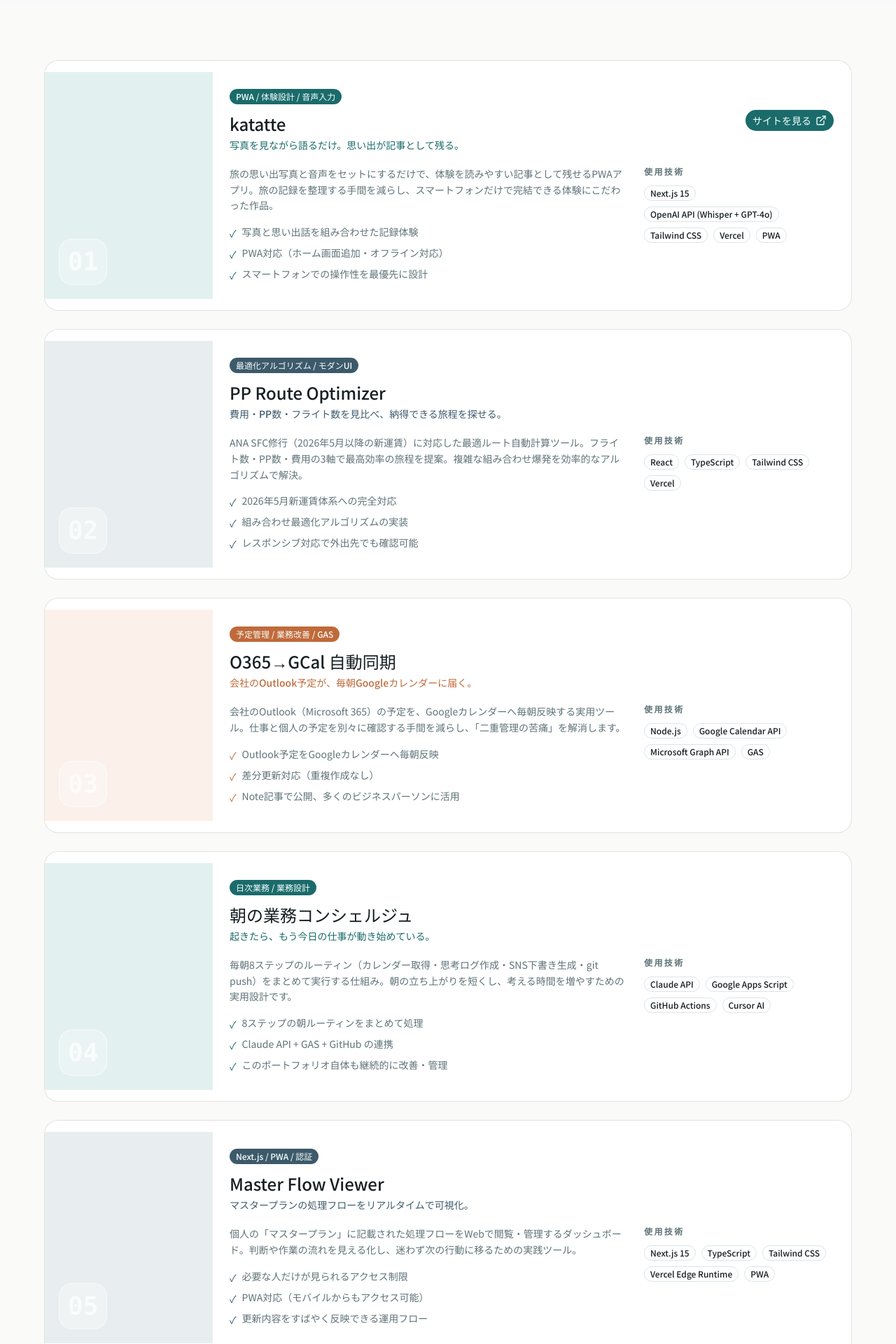
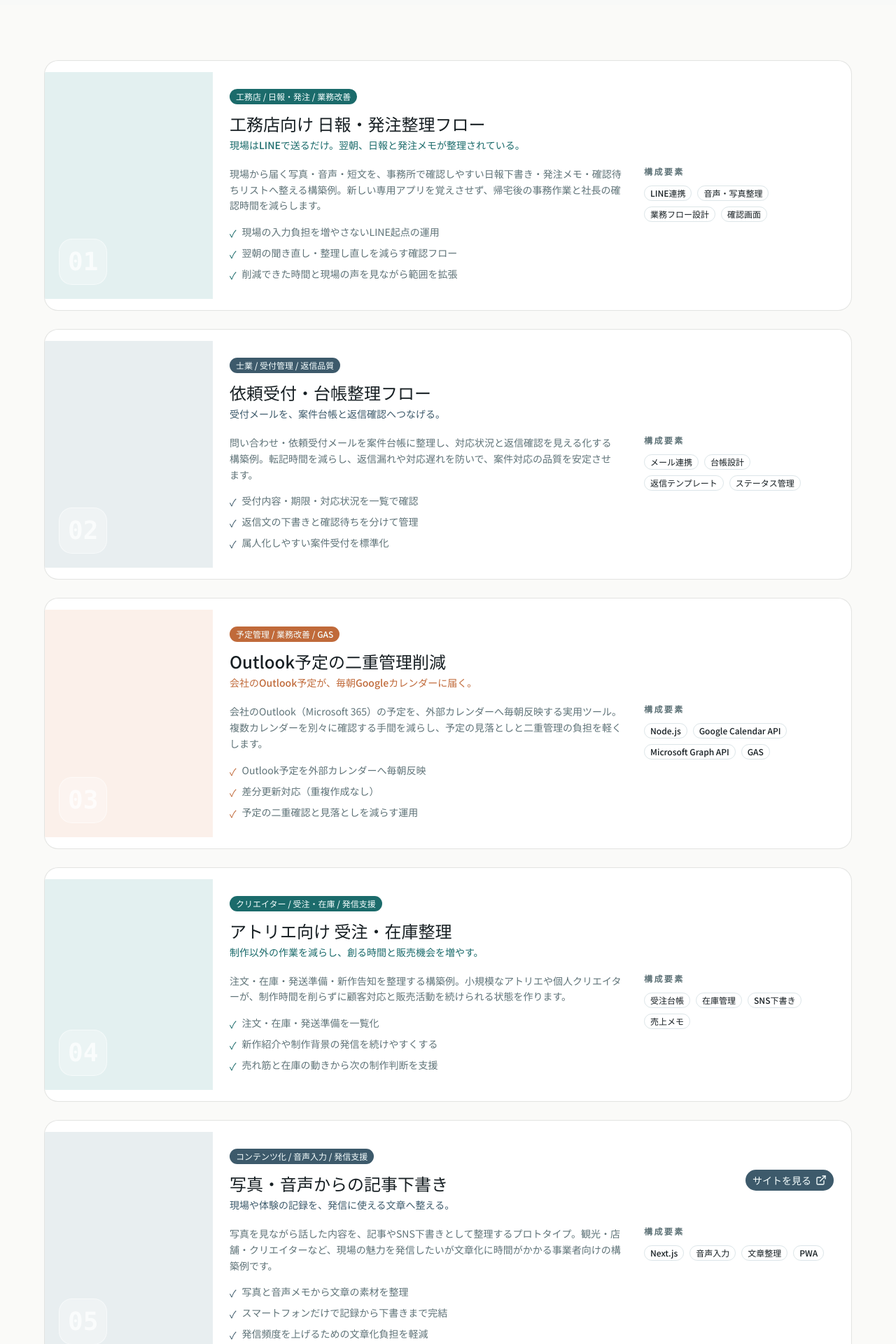
Before and after one commit to bgm-works/bgm-site, a Next.js app: page /works in a window 1280 px wide. Shown: the part 380-2300 px from the top of the page at 70% size. Built offline with nearby package versions, Linux system fonts and the light colour scheme.

Commit message:
fix: 実績欄を顧客向け構築例に整理

```diff
--- a/src/app/page.tsx
+++ b/src/app/page.tsx
@@ -49,9 +49,9 @@ const flow = [
 ];
 
 const works = [
-  { tag: "PWA / 体験設計", title: "katatte", desc: "写真と言葉から思い出を記事として残す、記録体験重視のプロダクト。" },
-  { tag: "最適化 / Web", title: "PP Route Optimizer", desc: "複雑な条件でも最適な移動ルートを高速計算する業務支援ツール。" },
-  { tag: "業務設計 / 運用", title: "朝の業務コンシェルジュ", desc: "日次オペレーションを整え、朝の立ち上がり時間を短くする仕組み。" },
+  { tag: "工務店 / 日報・発注", title: "日報・発注整理フロー", desc: "現場から届く写真・音声を、翌朝の確認しやすい日報下書きと発注メモへ整えます。" },
+  { tag: "士業 / 受付管理", title: "依頼受付・台帳整理", desc: "受付メールを案件台帳と返信確認につなげ、転記時間と返信漏れを減らします。" },
+  { tag: "クリエイター / 受注・在庫", title: "アトリエ業務整理", desc: "注文・在庫・発送準備・発信を整理し、制作時間と販売機会を増やします。" },
 ];
 
 export default function HomePage() {
@@ -238,8 +238,8 @@ export default function HomePage() {
           <Reveal>
             <SectionHeader
               label="WORKS"
-              title="実績"
-              subtitle="プロジェクトをテキストだけでなくビジュアル付きカードで紹介します。"
+              title="実績・構築例"
+              subtitle="個人用途の制作物ではなく、お客様の時間削減・確認漏れ削減・売上機会に近い改善例を紹介します。"
               className="mb-12"
             />
           </Reveal>
--- a/src/app/services/development/page.tsx
+++ b/src/app/services/development/page.tsx
@@ -22,39 +22,39 @@ const skills = [
 
 const works = [
   {
-    name: "katatte",
-    tag: "PWA / 体験設計",
-    desc: "写真を見ながら話すだけで、旅行体験を記事として残せるプロダクト。思い出を整理する手間を減らします。",
-    url: "https://katatte.vercel.app",
-    tech: ["Next.js", "OpenAI API", "PWA"],
+    name: "工務店向け 日報・発注整理",
+    tag: "工務店 / 業務改善",
+    desc: "現場から届く写真・音声を、翌朝の確認しやすい日報下書きと発注メモへ整える構築例。",
+    url: "#",
+    tech: ["LINE連携", "音声・写真整理", "確認画面"],
   },
   {
-    name: "PP Route Optimizer",
-    tag: "最適化アルゴリズム",
-    desc: "ANA SFC修行の最高効率ルート自動計算。2026年5月新運賃体系に対応。月間数千件のアクセス。",
+    name: "依頼受付・台帳整理",
+    tag: "士業 / 受付管理",
+    desc: "受付メールを案件台帳と返信確認につなげ、転記時間・返信漏れ・対応遅れを減らす構築例。",
     url: "#",
-    tech: ["React", "TypeScript", "Vercel"],
+    tech: ["メール連携", "台帳設計", "ステータス管理"],
   },
   {
-    name: "O365→GCal自動同期",
+    name: "Outlook予定の二重管理削減",
     tag: "予定管理 / 業務改善",
     desc: "会社のOutlook予定を毎朝Googleカレンダーへ反映。二重確認を減らし、予定の見落としを防ぎます。",
     url: "#",
     tech: ["Node.js", "Google API", "GAS"],
   },
   {
-    name: "AIコンシェルジュ",
-    tag: "日次業務の仕組み化",
-    desc: "朝の定型業務をまとめて処理し、1日の開始前に予定・発信・記録の準備が整う状態を作ります。",
+    name: "アトリエ向け 受注・在庫整理",
+    tag: "クリエイター / 受注・在庫",
+    desc: "注文・在庫・発送準備・新作告知を整理し、制作時間と販売機会を増やす構築例。",
     url: "#",
-    tech: ["Claude API", "GAS", "GitHub"],
+    tech: ["受注台帳", "在庫管理", "SNS下書き"],
   },
   {
-    name: "Master Flow Viewer",
-    tag: "Next.js / PWA",
-    desc: "マスタープランの処理フローをリアルタイム可視化。Edge Basic認証+PWA+Vercel自動デプロイ。",
-    url: "#",
-    tech: ["Next.js", "Vercel", "PWA"],
+    name: "写真・音声からの記事下書き",
+    tag: "発信支援 / 体験整理",
+    desc: "写真を見ながら話した内容を、記事やSNS下書きとして整理。文章化の時間を減らす構築例。",
+    url: "https://katatte.vercel.app",
+    tech: ["Next.js", "音声入力", "PWA"],
   },
 ];
 
@@ -160,7 +160,7 @@ export default function DevelopmentPage() {
       {/* Works */}
       <section className="py-20">
         <div className="container-wide">
-          <SectionHeader label="WORKS" title="実績" align="center" className="mb-10" />
+          <SectionHeader label="WORKS" title="実績・構築例" align="center" className="mb-10" />
           <div className="grid grid-cols-1 gap-6 md:grid-cols-2 lg:grid-cols-3">
             {works.map((w) => (
               <Reveal key={w.name}>
--- a/src/app/works/page.tsx
+++ b/src/app/works/page.tsx
@@ -8,45 +8,45 @@ import { SectionHeader } from "@/components/shared/section-header";
 import { Reveal } from "@/components/shared/reveal";
 
 export const metadata: Metadata = {
-  title: "実績・ポートフォリオ",
+  title: "実績・構築例",
   description:
-    "BGM の実績・ポートフォリオ。体験整理、移動計画、予定管理、日次業務の仕組み化など、実際に稼働するプロダクト5作品を紹介。",
+    "BGM の実績・構築例。工務店の日報・発注整理、依頼受付の台帳化、アトリエの受注・在庫整理など、事業の時間と品質に効く仕組みを紹介。",
 };
 
 const works = [
   {
-    id: "katatte",
+    id: "construction-report-flow",
     number: "01",
-    name: "katatte",
-    tagline: "写真を見ながら語るだけ。思い出が記事として残る。",
-    tag: "PWA / 体験設計 / 音声入力",
+    name: "工務店向け 日報・発注整理フロー",
+    tagline: "現場はLINEで送るだけ。翌朝、日報と発注メモが整理されている。",
+    tag: "工務店 / 日報・発注 / 業務改善",
     description:
-      "旅の思い出写真と音声をセットにするだけで、体験を読みやすい記事として残せるPWAアプリ。旅の記録を整理する手間を減らし、スマートフォンだけで完結できる体験にこだわった作品。",
+      "現場から届く写真・音声・短文を、事務所で確認しやすい日報下書き・発注メモ・確認待ちリストへ整える構築例。新しい専用アプリを覚えさせず、帰宅後の事務作業と社長の確認時間を減らします。",
     points: [
-      "写真と思い出話を組み合わせた記録体験",
-      "PWA対応（ホーム画面追加・オフライン対応）",
-      "スマートフォンでの操作性を最優先に設計",
+      "現場の入力負担を増やさないLINE起点の運用",
+      "翌朝の聞き直し・整理し直しを減らす確認フロー",
+      "削減できた時間と現場の声を見ながら範囲を拡張",
     ],
-    tech: ["Next.js 15", "OpenAI API (Whisper + GPT-4o)", "Tailwind CSS", "Vercel", "PWA"],
-    url: "https://katatte.vercel.app",
-    available: true,
+    tech: ["LINE連携", "音声・写真整理", "業務フロー設計", "確認画面"],
+    url: "#",
+    available: false,
     color: "#E3F0F0",
     accentColor: "#1B6B6B",
   },
   {
-    id: "pp-route-optimizer",
+    id: "request-ledger-flow",
     number: "02",
-    name: "PP Route Optimizer",
-    tagline: "費用・PP数・フライト数を見比べ、納得できる旅程を探せる。",
-    tag: "最適化アルゴリズム / モダンUI",
+    name: "依頼受付・台帳整理フロー",
+    tagline: "受付メールを、案件台帳と返信確認へつなげる。",
+    tag: "士業 / 受付管理 / 返信品質",
     description:
-      "ANA SFC修行（2026年5月以降の新運賃）に対応した最適ルート自動計算ツール。フライト数・PP数・費用の3軸で最高効率の旅程を提案。複雑な組み合わせ爆発を効率的なアルゴリズムで解決。",
+      "問い合わせ・依頼受付メールを案件台帳に整理し、対応状況と返信確認を見える化する構築例。転記時間を減らし、返信漏れや対応遅れを防いで、案件対応の品質を安定させます。",
     points: [
-      "2026年5月新運賃体系への完全対応",
-      "組み合わせ最適化アルゴリズムの実装",
-      "レスポンシブ対応で外出先でも確認可能",
+      "受付内容・期限・対応状況を一覧で確認",
+      "返信文の下書きと確認待ちを分けて管理",
+      "属人化しやすい案件受付を標準化",
     ],
-    tech: ["React", "TypeScript", "Tailwind CSS", "Vercel"],
+    tech: ["メール連携", "台帳設計", "返信テンプレート", "ステータス管理"],
     url: "#",
     available: false,
     color: "#E8EEF0",
@@ -55,15 +55,15 @@ const works = [
   {
     id: "o365-gcal-sync",
     number: "03",
-    name: "O365→GCal 自動同期",
+    name: "Outlook予定の二重管理削減",
     tagline: "会社のOutlook予定が、毎朝Googleカレンダーに届く。",
     tag: "予定管理 / 業務改善 / GAS",
     description:
-      "会社のOutlook（Microsoft 365）の予定を、Googleカレンダーへ毎朝反映する実用ツール。仕事と個人の予定を別々に確認する手間を減らし、「二重管理の苦痛」を解消します。",
+      "会社のOutlook（Microsoft 365）の予定を、外部カレンダーへ毎朝反映する実用ツール。複数カレンダーを別々に確認する手間を減らし、予定の見落としと二重管理の負担を軽くします。",
     points: [
-      "Outlook予定をGoogleカレンダーへ毎朝反映",
+      "Outlook予定を外部カレンダーへ毎朝反映",
       "差分更新対応（重複作成なし）",
-      "Note記事で公開、多くのビジネスパーソンに活用",
+      "予定の二重確認と見落としを減らす運用",
     ],
     tech: ["Node.js", "Google Calendar API", "Microsoft Graph API", "GAS"],
     url: "#",
@@ -72,40 +72,40 @@ const works = [
     accentColor: "#C06A3A",
   },
   {
-    id: "ai-concierge",
+    id: "atelier-backoffice-flow",
     number: "04",
-    name: "朝の業務コンシェルジュ",
-    tagline: "起きたら、もう今日の仕事が動き始めている。",
-    tag: "日次業務 / 業務設計",
+    name: "アトリエ向け 受注・在庫整理",
+    tagline: "制作以外の作業を減らし、創る時間と販売機会を増やす。",
+    tag: "クリエイター / 受注・在庫 / 発信支援",
     description:
-      "毎朝8ステップのルーティン（カレンダー取得・思考ログ作成・SNS下書き生成・git push）をまとめて実行する仕組み。朝の立ち上がりを短くし、考える時間を増やすための実用設計です。",
+      "注文・在庫・発送準備・新作告知を整理する構築例。小規模なアトリエや個人クリエイターが、制作時間を削らずに顧客対応と販売活動を続けられる状態を作ります。",
     points: [
-      "8ステップの朝ルーティンをまとめて処理",
-      "Claude API + GAS + GitHub の連携",
-      "このポートフォリオ自体も継続的に改善・管理",
+      "注文・在庫・発送準備を一覧化",
+      "新作紹介や制作背景の発信を続けやすくする",
+      "売れ筋と在庫の動きから次の制作判断を支援",
     ],
-    tech: ["Claude API", "Google Apps Script", "GitHub Actions", "Cursor AI"],
+    tech: ["受注台帳", "在庫管理", "SNS下書き", "売上メモ"],
     url: "#",
     available: false,
     color: "#E3F0F0",
     accentColor: "#1B6B6B",
   },
   {
-    id: "master-flow-viewer",
+    id: "content-draft-flow",
     number: "05",
-    name: "Master Flow Viewer",
-    tagline: "マスタープランの処理フローをリアルタイムで可視化。",
-    tag: "Next.js / PWA / 認証",
+    name: "写真・音声からの記事下書き",
+    tagline: "現場や体験の記録を、発信に使える文章へ整える。",
+    tag: "コンテンツ化 / 音声入力 / 発信支援",
     description:
-      "個人の「マスタープラン」に記載された処理フローをWebで閲覧・管理するダッシュボード。判断や作業の流れを見える化し、迷わず次の行動に移るための実践ツール。",
+      "写真を見ながら話した内容を、記事やSNS下書きとして整理するプロトタイプ。観光・店舗・クリエイターなど、現場の魅力を発信したいが文章化に時間がかかる事業者向けの構築例です。",
     points: [
-      "必要な人だけが見られるアクセス制限",
-      "PWA対応（モバイルからもアクセス可能）",
-      "更新内容をすばやく反映できる運用フロー",
+      "写真と音声メモから文章の素材を整理",
+      "スマートフォンだけで記録から下書きまで完結",
+      "発信頻度を上げるための文章化負担を軽減",
     ],
-    tech: ["Next.js 15", "TypeScript", "Tailwind CSS", "Vercel Edge Runtime", "PWA"],
-    url: "#",
-    available: false,
+    tech: ["Next.js", "音声入力", "文章整理", "PWA"],
+    url: "https://katatte.vercel.app",
+    available: true,
     color: "#E8EEF0",
     accentColor: "#3D5A6B",
   },
@@ -118,8 +118,8 @@ export default function WorksPage() {
         <div className="container-narrow">
           <SectionHeader
             label="WORKS"
-            title="実績・ポートフォリオ"
-            subtitle="実際に動いているプロダクトを5つ紹介します。技術そのものではなく、時間削減・判断のしやすさ・使いやすさにつながる形を重視しています。"
+            title="実績・構築例"
+            subtitle="個人用途のプロダクトではなく、BGMとしてお客様に提供しやすい業務改善の型を中心に紹介します。正式な導入実績は、公開許可をいただける範囲で今後追加します。"
             align="center"
           />
         </div>
@@ -177,7 +177,7 @@ export default function WorksPage() {
                         </ul>
                       </div>
                       <div>
-                        <p className="mb-3 text-xs font-bold uppercase tracking-[0.2em] text-muted-foreground">使用技術</p>
+                        <p className="mb-3 text-xs font-bold uppercase tracking-[0.2em] text-muted-foreground">構成要素</p>
                         <div className="flex flex-wrap gap-2">
                           {w.tech.map((t) => (
                             <Badge key={t} variant="outline">{t}</Badge>
@@ -195,9 +195,9 @@ export default function WorksPage() {
 
       <section className="bg-muted/35 py-20">
         <div className="container-narrow text-center">
-          <h2 className="section-title mb-4">あなたのプロダクトも、作れます。</h2>
+          <h2 className="section-title mb-4">御社の業務にも、近い型を作れます。</h2>
           <p className="mb-8 text-muted-foreground">
-            アイデアがあれば、それが何でも形にできます。まずお話しください。
+            まずは1業務だけ、現状の流れを伺いながら効果が出やすい形に落とし込みます。
           </p>
           <Button render={<Link href="/contact" />} size="lg" className="rounded-full px-8">
             相談してみる <ArrowRight size={16} />
--- a/src/components/layout/Footer.tsx
+++ b/src/components/layout/Footer.tsx
@@ -50,7 +50,7 @@ export function Footer() {
             <ul className="space-y-2">
               <li>
                 <Link href="/works" className="text-sm text-muted-foreground hover:text-primary">
-                  実績・ポートフォリオ
+                  実績・構築例
                 </Link>
               </li>
               <li>
```
